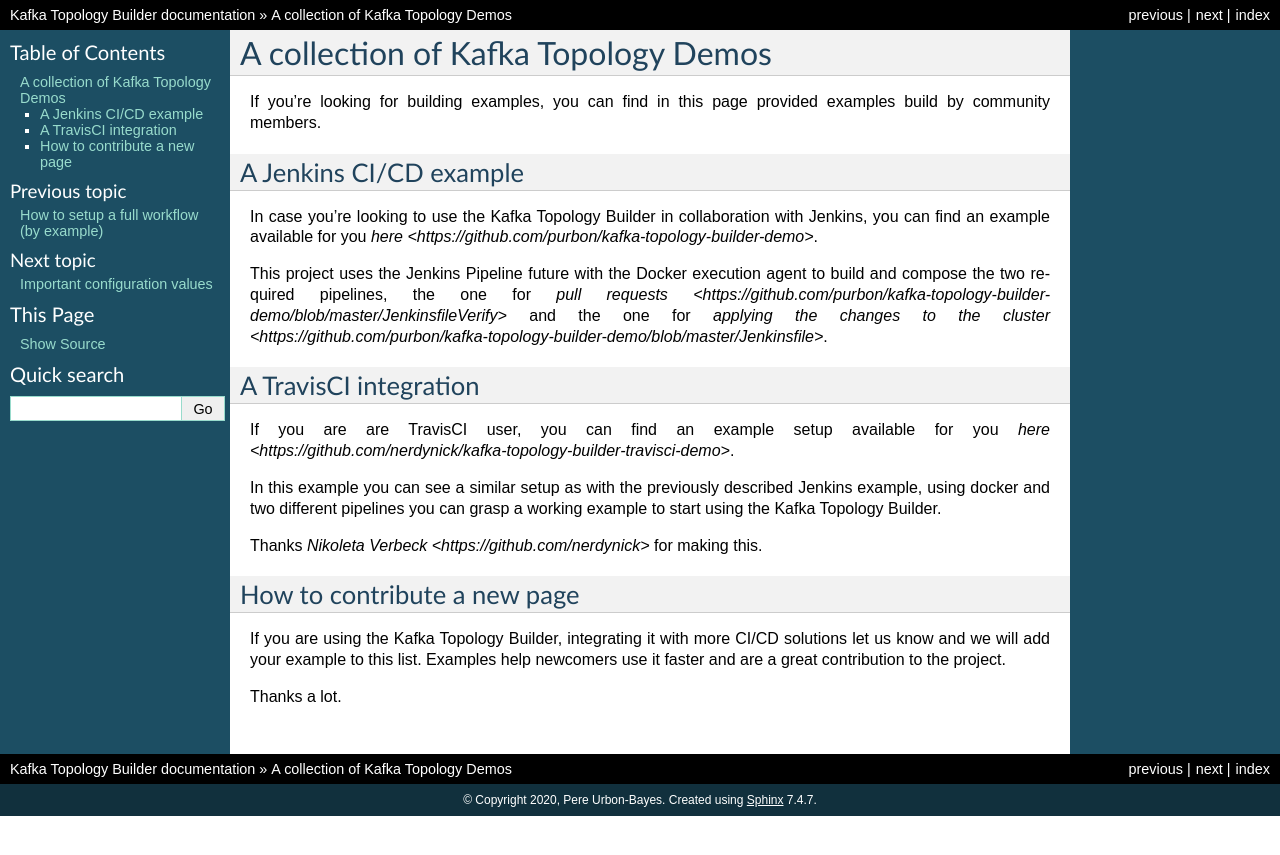
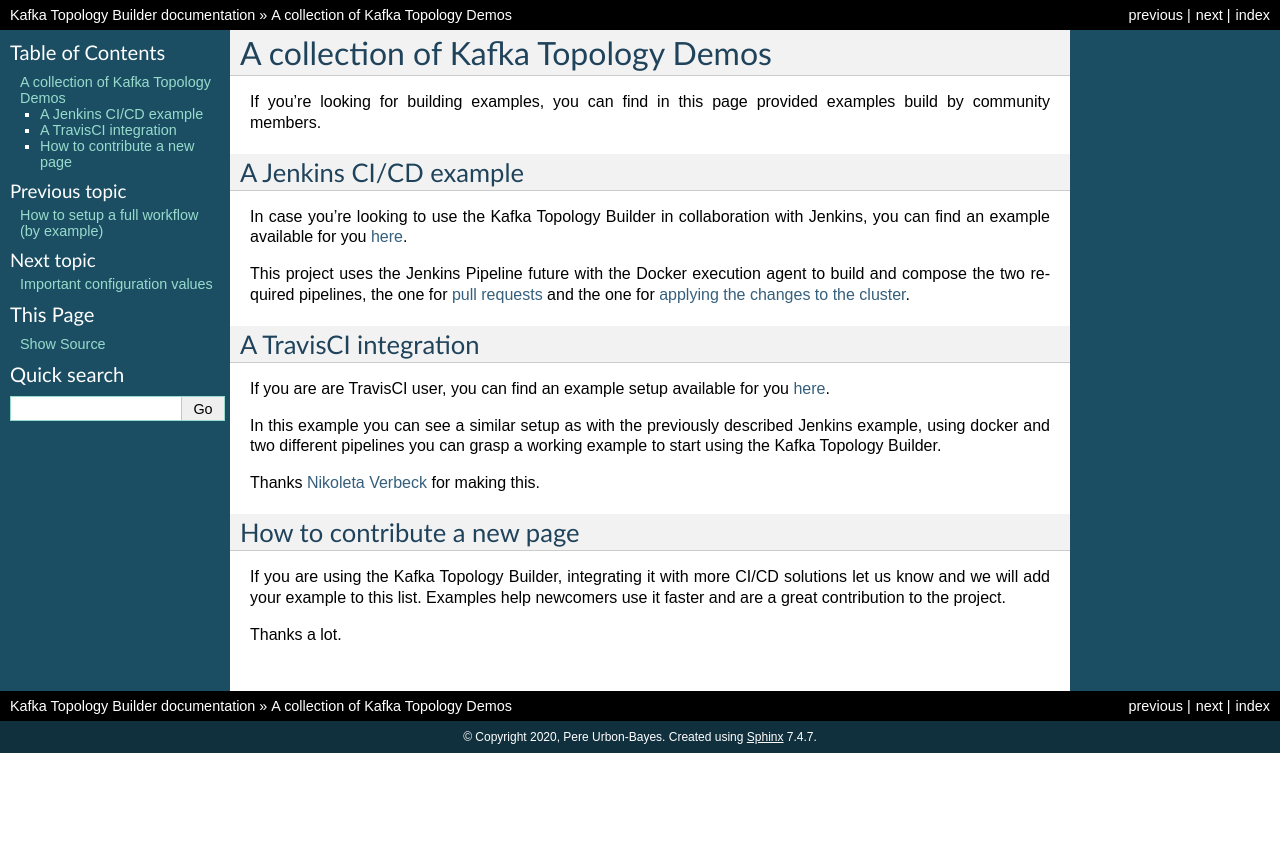
Before and after one commit to kafka-ops/julie, a Sphinx documentation site: the page built from docs/powered-with.rst, in a window 1280 px wide. Shown: the top 855 px of the page. Built offline with Sphinx 7.4.7, drawn with Linux system fonts in a browser that asks for light colours.

Commit message:
ammend links in the powered-with page

```diff
--- a/docs/powered-with.rst
+++ b/docs/powered-with.rst
@@ -6,21 +6,21 @@
 A Jenkins CI/CD example
 -----------
 
-In case you're looking to use the Kafka Topology Builder in collaboration with Jenkins, you can find an example available for you `here <https://github.com/purbon/kafka-topology-builder-demo>`.
+In case you're looking to use the Kafka Topology Builder in collaboration with Jenkins, you can find an example available for you `here <https://github.com/purbon/kafka-topology-builder-demo>`_.
 
-This project uses the Jenkins Pipeline future with the Docker execution agent to build and compose the two required pipelines, the one for `pull requests <https://github.com/purbon/kafka-topology-builder-demo/blob/master/JenkinsfileVerify>`
-and the one for `applying the changes to the cluster <https://github.com/purbon/kafka-topology-builder-demo/blob/master/Jenkinsfile>`.
+This project uses the Jenkins Pipeline future with the Docker execution agent to build and compose the two required pipelines, the one for `pull requests <https://github.com/purbon/kafka-topology-builder-demo/blob/master/JenkinsfileVerify>`_
+and the one for `applying the changes to the cluster <https://github.com/purbon/kafka-topology-builder-demo/blob/master/Jenkinsfile>`_.
 
 
 A TravisCI integration
 -----------
 
-If you are are TravisCI user, you can find an example setup available for you `here <https://github.com/nerdynick/kafka-topology-builder-travisci-demo>`.
+If you are are TravisCI user, you can find an example setup available for you `here <https://github.com/nerdynick/kafka-topology-builder-travisci-demo>`_.
 
 In this example you can see a similar setup as with the previously described Jenkins example, using docker and two different pipelines you can grasp a working
 example to start using the Kafka Topology Builder.
 
-Thanks `Nikoleta Verbeck <https://github.com/nerdynick>` for making this.
+Thanks `Nikoleta Verbeck <https://github.com/nerdynick>`_ for making this.
 
 
 How to contribute a new page
```
